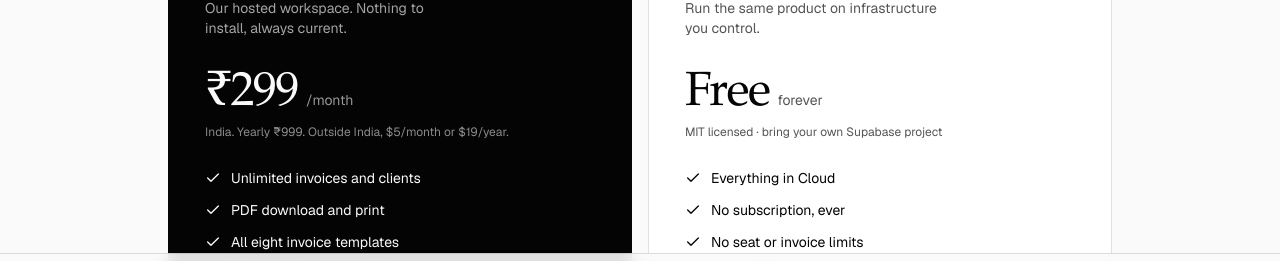
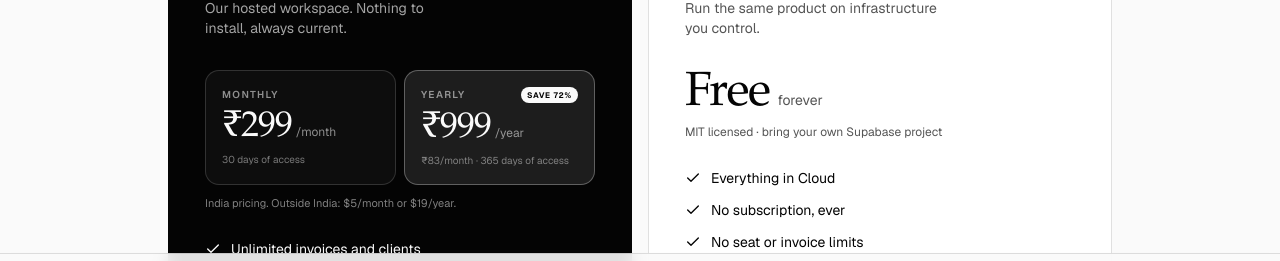
Before and after one commit to thekailashchandra/freelancerinvoice, a Next.js app: page /pricing in a window 1280 px wide. Shown: the part 490-751 px from the top of the page. Built offline with nearby package versions, Linux system fonts and the light colour scheme; no server answers.

Commit message:
feat: show monthly and yearly cloud pricing

```diff
--- a/components/pricing-page-content.tsx
+++ b/components/pricing-page-content.tsx
@@ -11,6 +11,7 @@ import { siteConfig } from "@/data/site";
 import { Button } from "@/components/ui/button";
 import {
   CLOUD_PLAN_FEATURES,
+  getSubscriptionPriceOptions,
   isSelfHostedMode,
 } from "@/lib/subscription";
 
@@ -45,6 +46,8 @@ const COMPARISON = [
 
 export function PricingPageContent() {
   const selfHosted = isSelfHostedMode();
+  const india = getSubscriptionPriceOptions("IN");
+  const global = getSubscriptionPriceOptions("GLOBAL");
 
   return (
     <div className="mx-auto max-w-5xl px-6 py-14 md:px-8 md:py-20 lg:px-10">
@@ -107,12 +110,52 @@ export function PricingPageContent() {
               </span>
             </div>
 
-            <div className="mt-8 flex items-baseline gap-2">
-              <span className="display-serif text-5xl leading-none">₹299</span>
-              <span className="text-sm text-background/60">/month</span>
+            <div className="mt-8 grid gap-2 sm:grid-cols-2">
+              <div className="rounded-xl border border-background/15 bg-background/[0.04] p-4">
+                <div className="flex items-center justify-between gap-2">
+                  <span className="text-[10px] font-semibold uppercase tracking-[0.14em] text-background/55">
+                    Monthly
+                  </span>
+                </div>
+                <div className="mt-2 flex items-baseline gap-1">
+                  <span className="display-serif text-4xl leading-none">
+                    {india.monthly.displayAmount}
+                  </span>
+                  <span className="text-xs text-background/55">
+                    {india.monthly.intervalLabel}
+                  </span>
+                </div>
+                <p className="mt-1.5 text-[10px] text-background/45">
+                  30 days of access
+                </p>
+              </div>
+
+              <div className="rounded-xl border border-background/30 bg-background/10 p-4">
+                <div className="flex items-center justify-between gap-2">
+                  <span className="text-[10px] font-semibold uppercase tracking-[0.14em] text-background/55">
+                    Yearly
+                  </span>
+                  <span className="rounded-full bg-background px-1.5 py-0.5 text-[8px] font-bold uppercase tracking-[0.1em] text-foreground">
+                    Save 72%
+                  </span>
+                </div>
+                <div className="mt-2 flex items-baseline gap-1">
+                  <span className="display-serif text-4xl leading-none">
+                    {india.yearly.displayAmount}
+                  </span>
+                  <span className="text-xs text-background/55">
+                    {india.yearly.intervalLabel}
+                  </span>
+                </div>
+                <p className="mt-1.5 text-[10px] text-background/45">
+                  {india.yearly.monthlyEquivalent} · 365 days of access
+                </p>
+              </div>
             </div>
-            <p className="mt-1.5 text-xs text-background/55">
-              India. Yearly ₹999. Outside India, $5/month or $19/year.
+            <p className="mt-2.5 text-[11px] text-background/50">
+              India pricing. Outside India: {global.monthly.displayAmount}
+              {global.monthly.intervalLabel} or {global.yearly.displayAmount}
+              {global.yearly.intervalLabel}.
             </p>
 
             <ul className="mt-7 flex-1 space-y-3 text-sm">
```
